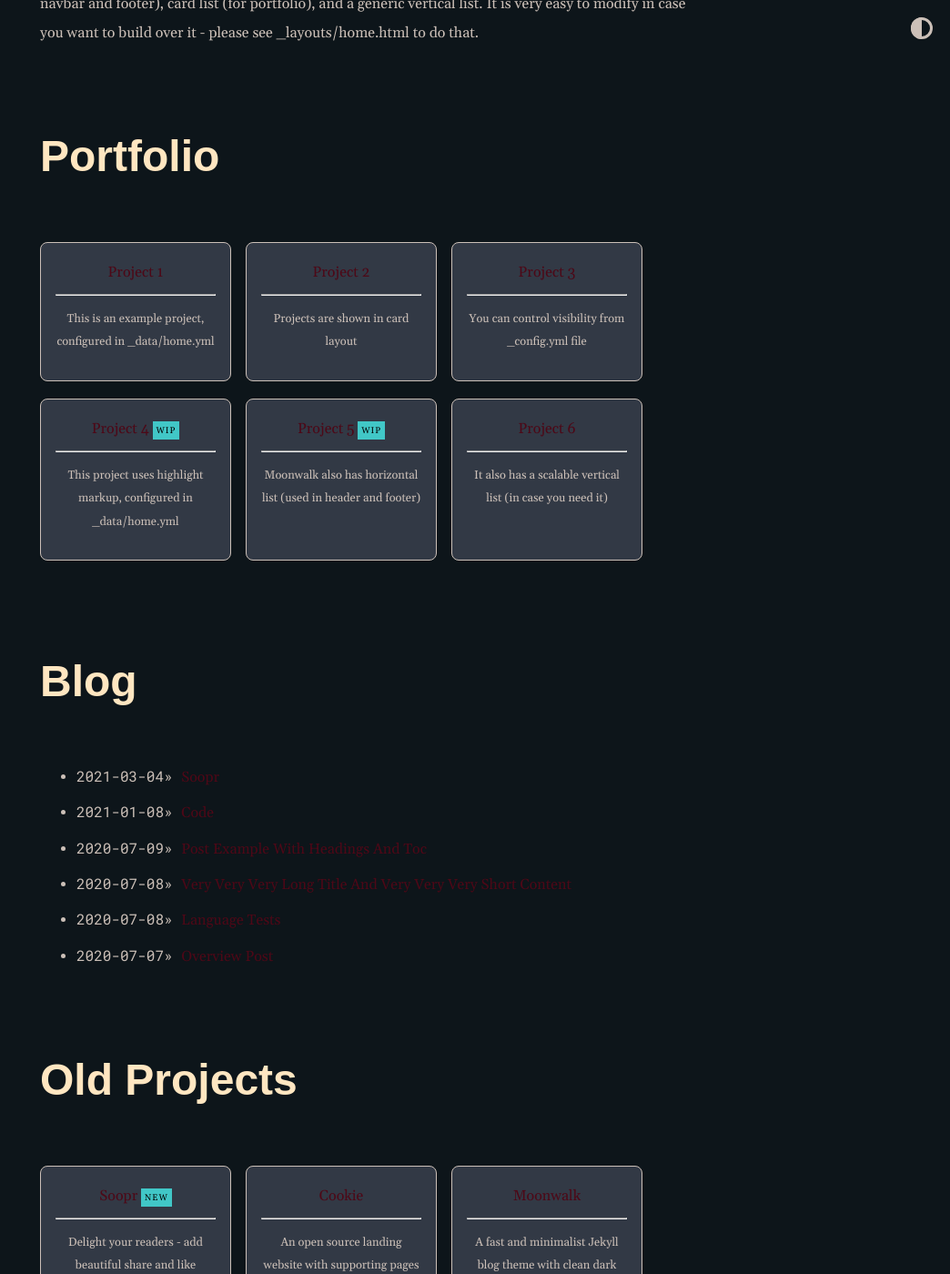
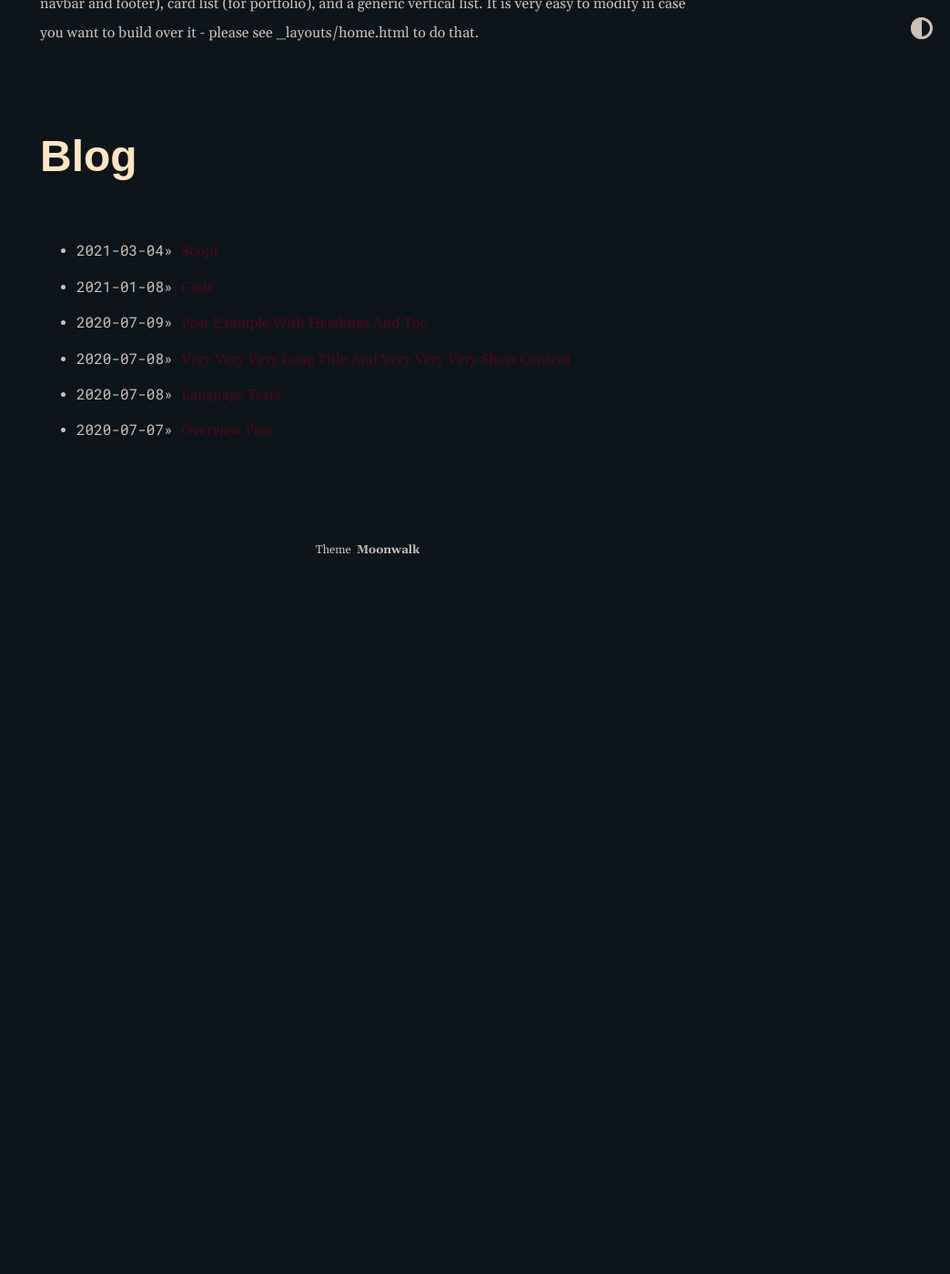
Before and after one commit to scherrer-txt/bts, a Jekyll site: the page built from index.md, in a window 1280 px wide and 1400 px high, scrolled down 437 px. Shown: the whole window at 91% size, without its empty margins (236-1280 px from the left). Built offline with Jekyll 4.4.1, drawn with Linux system fonts in a browser that asks for light colours; some web fonts are replaced; after the commit the page ends 1067 px from its top, so only the background shows below that; some of the changed text lies outside the part shown.

Commit message:
Update _config.yml

```diff
--- a/_config.yml
+++ b/_config.yml
@@ -1,16 +1,12 @@
-title: Moonwalk
-author: Abhinav Saxena
-url: https://www.tenkws.github.io/bts3 # root address of the site
+title: behind-the-screens
+author: scherrer.txt
+url: https://www.tenkws.github.io/bts # root address of the site
 description: > # description of the site (multiple lines allowed)
   Moonwalk is a fast and elegant Jekyll theme with a clean dark mode. It comes with horizontal list (for navbar and footer), card list (for portfolio), and a generic vertical list. It is very easy to modify in case you want to build over it - please see _layouts/home.html to do that.
 
 permalink: /:slug
 
 favicon: "./logo.png" # relative path to site's favicon
-
-twitter:
-    username: abhinav # update or delete this
-    card: summary_large_image
 
 #theme: moonwalk # if you are using GitHub Pages, change it to remote_theme: abhinavs/moonwalk
 remote_theme: abhinavs/moonwalk
@@ -22,12 +18,12 @@
   date_format: "%Y-%m-%d" # customize how date is formatted
   show_description: true # show blog description
   show_navbar: true # show horizontal navbar
-  show_footer: true # show footer links in home page,add in _data/home.yml
-  show_copyright: true # show copyright notice in footer
+  show_footer: false # show footer links in home page,add in _data/home.yml
+  show_copyright: false # show copyright notice in footer
   # following keys are using to create home layout
-  show_projects: true # show projects as cards, add in _data/home.yml
+  show_projects: false # show projects as cards, add in _data/home.yml
   show_blog: true # show blog posts added in _posts
-  show_old_projects: true # show old projects as cards, add in _data/home.yml
+  show_old_projects: false # show old projects as cards, add in _data/home.yml
   show_misc_list: false # show generic vertical list for misc details, add _data/home.yml
   show_reading_time: true # show number of words and reading time in the blog posts
   show_tags: true # show tags in a blog posts
@@ -38,9 +34,6 @@
     title_blog: Blog
     title_old_projects: Old Projects
 
-soopr:
-  publish_token: "" # sign up at https://www.soopr.co to get your publish token and personalize share and reaction options
-
 highlighter: rouge
 
 sass:
```
